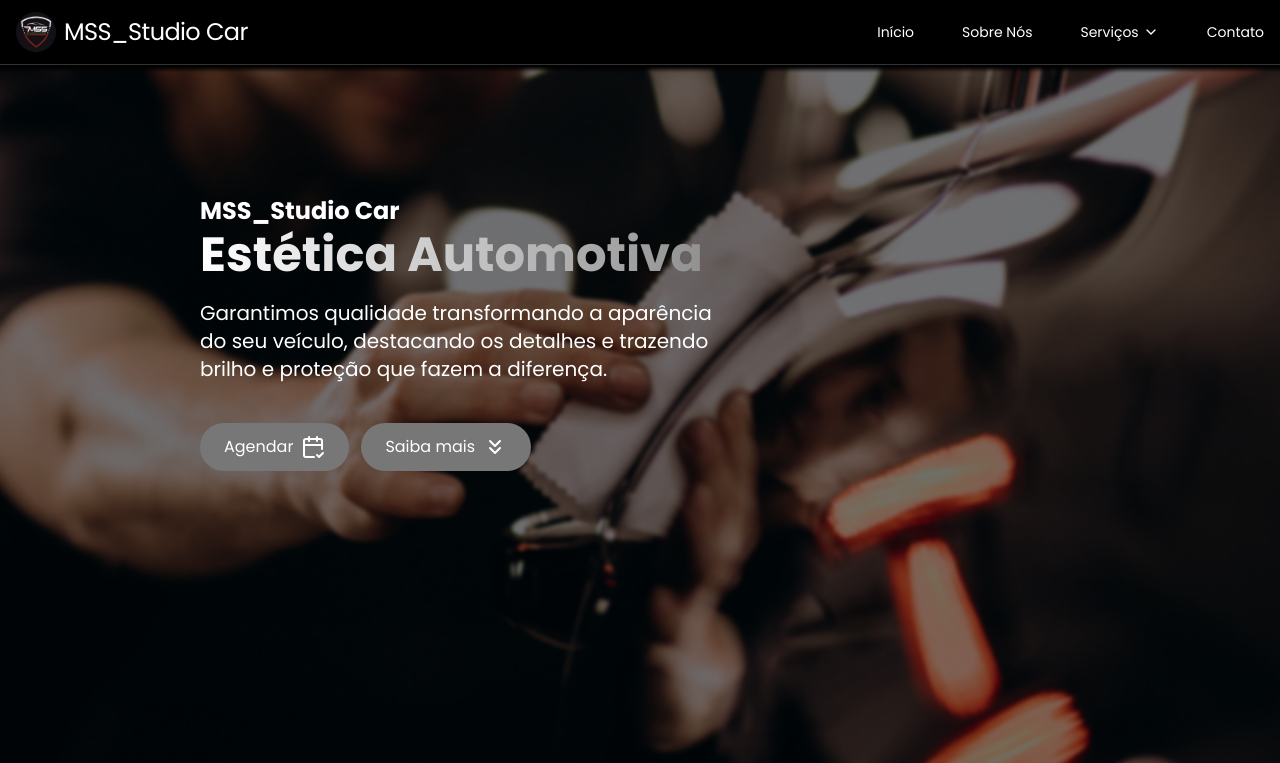
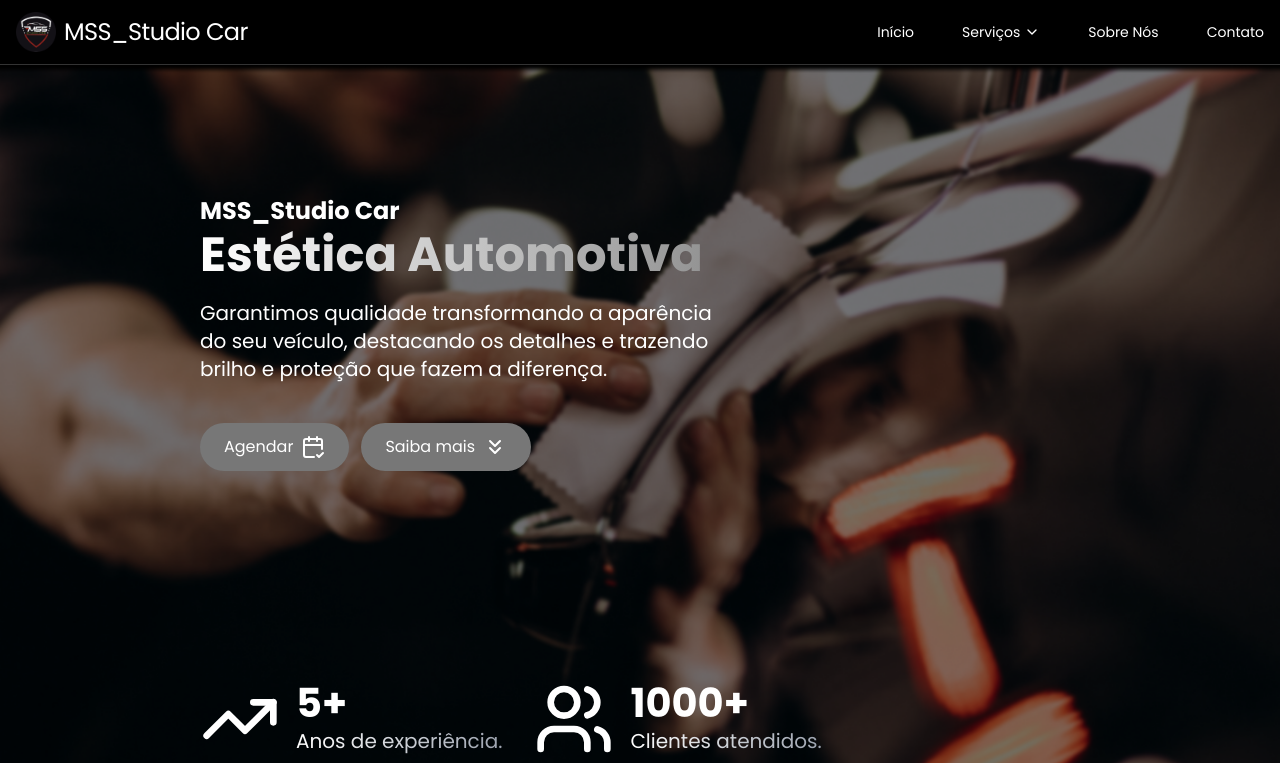
Before and after one commit to malu-monteiro/website-estetica-automotiva, a React (Vite) app: page / in a window 1280 px wide. Shown: the top 763 px of the page. Built offline with nearby package versions, Linux system fonts and the light colour scheme.

Commit message:
add: refatorando Hero

```diff
--- a/package.json
+++ b/package.json
@@ -13,6 +13,7 @@
     "lucide-react": "^0.469.0",
     "prop-types": "^15.8.1",
     "react": "^18.3.1",
+    "react-countup": "^6.5.3",
     "react-datepicker": "^7.6.0",
     "react-dom": "^18.3.1",
     "react-icons": "^5.4.0",
--- a/src/components/Navbar.jsx
+++ b/src/components/Navbar.jsx
@@ -16,9 +16,9 @@
     e.preventDefault();
     const targetElement = document.getElementById(targetId);
     if (targetElement) {
-      const offset = 70;
+      const offset = 80;
       const elementPosition = targetElement.getBoundingClientRect().top;
-      const offsetPosition = elementPosition + window.pageYOffset - offset;
+      const offsetPosition = elementPosition + window.scrollY - offset;
 
       window.scrollTo({
         top: offsetPosition,
--- a/src/constants/index.jsx
+++ b/src/constants/index.jsx
@@ -8,8 +8,8 @@
 
 export const navLinks = [
   { id: "home", title: "Início" },
+  { id: "services", title: "Serviços" },
   { id: "about", title: "Sobre Nós" },
-  { id: "services", title: "Serviços" },
   { id: "contact", title: "Contato" },
 ];
 
--- a/src/pages/Hero.jsx
+++ b/src/pages/Hero.jsx
@@ -1,9 +1,8 @@
 import { ChevronsDown } from "lucide-react";
-
 import { features } from "../constants";
-
 import background from "../assets/background.png";
 import Scheduling from "../components/SchedulingButton/Scheduling";
+import CountUp from "react-countup";
 
 export default function Hero() {
   return (
@@ -35,13 +34,21 @@
             Saiba mais <ChevronsDown className="ml-2" />
           </a>
         </div>
-        <div className="flex flex-col mt-32 md:mt-72 md:flex-row md:space-x-8 space-y-6 md:space-y-0">
+        <div className="grid md:grid-cols-2 gap-8 mt-52">
           {features.map((stat) => (
-            <div key={stat.id} className="flex items-center">
-              <stat.icon className="mr-4 size-16 md:size-20 text-white" />
-              <div className="flex flex-col">
-                <h4 className="text-3xl md:text-4xl font-bold">{stat.title}</h4>
-                <p className="text-base md:text-lg bg-gradient-to-r from-white to-gray-450 text-transparent bg-clip-text">
+            <div key={stat.id} className="flex items-start space-x-4">
+              <stat.icon className="shrink-0 h-16 w-16 md:h-20 md:w-20 text-white" />
+              <div>
+                <h4 className="text-3xl md:text-4xl font-bold text-white">
+                  <CountUp
+                    start={0}
+                    end={parseInt(stat.title.replace(/\D/g, ""))}
+                    duration={2.5}
+                    separator=""
+                  />
+                  {stat.title.replace(/[0-9]/g, "")}
+                </h4>
+                <p className="text-base md:text-lg bg-gradient-to-r from-white to-gray-400 text-transparent bg-clip-text">
                   {stat.content}
                 </p>
               </div>
```
Also changed, not shown: 1 other file (tests, documents, lock files or other folders).
